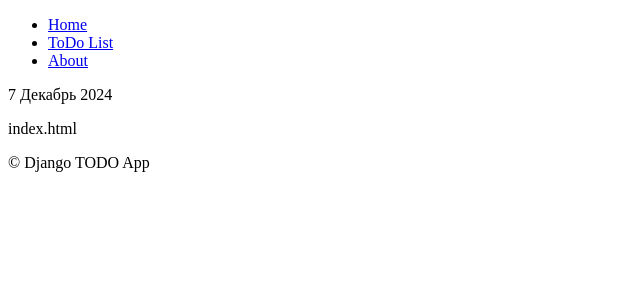
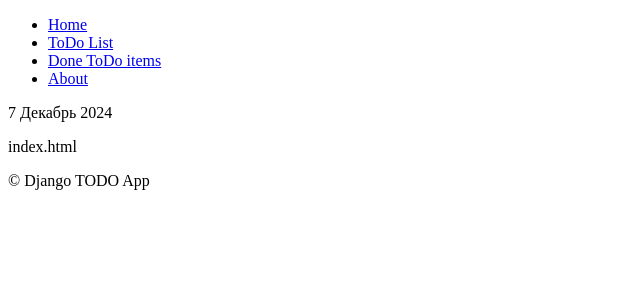
Before and after one commit to Jeyw1n/django-todo, a Django app: page / in a window 1280 px wide. Shown: the top 300 px of the page, without its empty margins (0-640 px from the left). Run offline with Django 5.2, Linux system fonts and the light colour scheme.

```diff
--- a/todo_manager/templates/components/navbar.html
+++ b/todo_manager/templates/components/navbar.html
@@ -2,6 +2,7 @@
   <ul>
     <li><a href="{% url 'index' %}">Home</a></li>
     <li><a href="{% url 'todo_list:index' %}">ToDo List</a></li>
+    <li><a href="{% url 'todo_list:done' %}">Done ToDo items</a></li>
     <li><a href="#">About</a></li>
   </ul>
 </nav>
```
